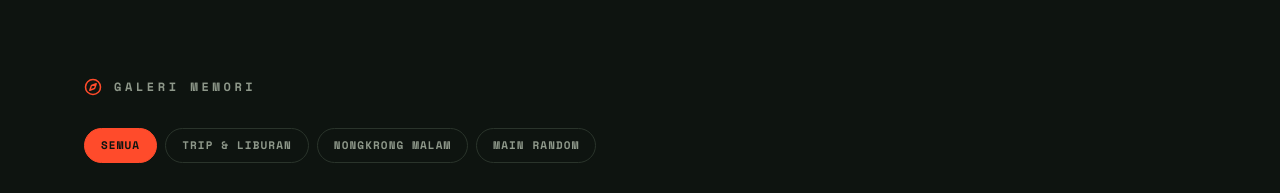
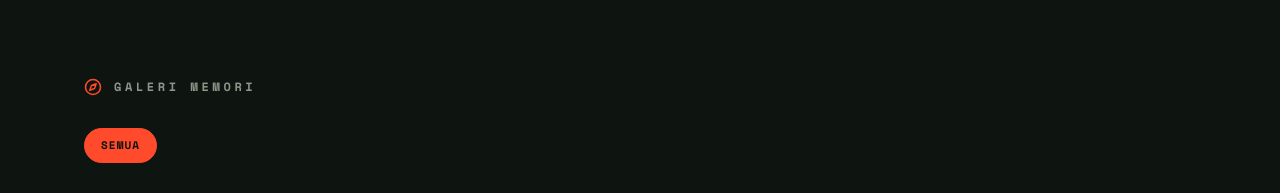
Before and after one commit to mdearlyr17-sudo/vitejs-vite-znl6na2u, a React (Vite) app: page / in a window 1280 px wide. Shown: the part 1180-1373 px from the top of the page. Built offline with nearby package versions, Linux system fonts and the light colour scheme; grey boxes are pictures that could not be loaded.

Commit message:
kategori

```diff
--- a/src/App.tsx
+++ b/src/App.tsx
@@ -41,9 +41,7 @@ const C = {
 const ADMIN_PINS = ["budi", "fadli"];
 
 const DEFAULT_CATEGORIES = [
-  { id: "trip", label: "Trip & Liburan", isDefault: true },
-  { id: "nongkrong", label: "Nongkrong Malam", isDefault: true },
-  { id: "main", label: "Main Random", isDefault: true },
+
 ];
 
 const DEFAULT_MEMBERS = [
```
